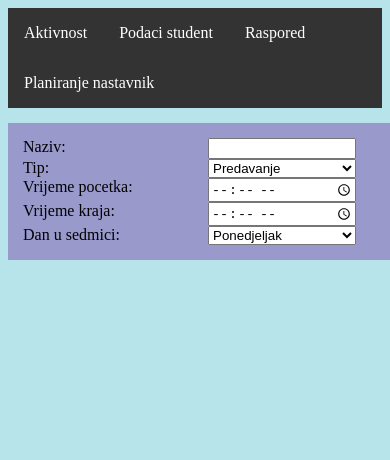
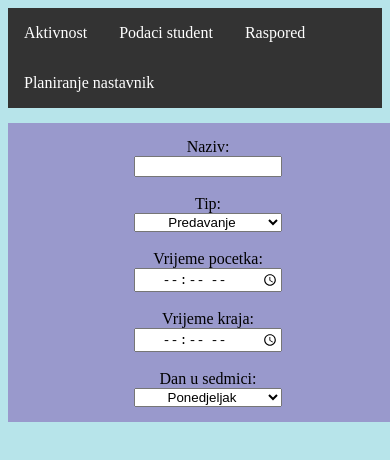
Before and after one commit to PasaDzumhur/Class-Schedule-site, a plain HTML site: page planiranjeNastavnik.html in a window 390 px wide. Drawn offline with Linux system fonts and the light colour scheme.

Commit message:
sad su labele iznad inputa i selecta u mobile verziji

```diff
--- a/css/planiranjeStyle.css
+++ b/css/planiranjeStyle.css
@@ -29,7 +29,15 @@ select {
 }
 
 @media only screen and (max-width: 600px){
+    select,input,label{
+        display: block;
+        text-align: center;
+        margin-left: 30%;
+    }
     label{
-        float: top;
+        float: none;
     }
+
+
+
 }
```
